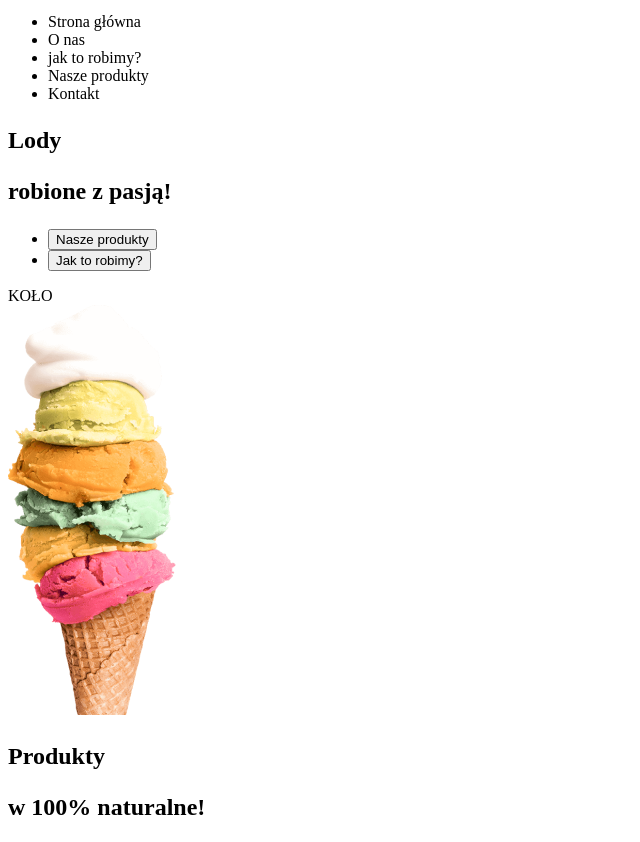
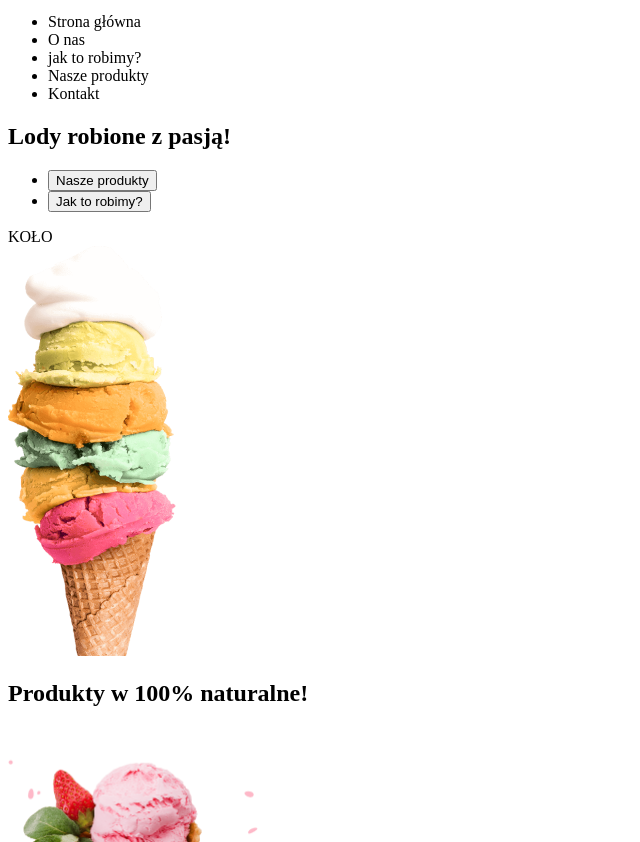
Before and after one commit to OstTomasz/icecreamalone, a plain HTML site: page index.html in a window 1280 px wide. Shown: the part 88-930 px from the top of the page, without its empty margins (0-640 px from the left). Drawn offline with Linux system fonts and the light colour scheme.

Commit message:
validated
zmiana <P> na <Span> w tagach <h1-h2>

```diff
--- a/index.html
+++ b/index.html
@@ -34,8 +34,8 @@
       </section>
       <section>
         <h1>
-          <p>Lody</p>
-          <p>robione z pasją!</p>
+          <span>Lody</span>
+          <span>robione z pasją!</span>
         </h1>
         <ul>
           <li><button>Nasze produkty</button></li>
@@ -50,8 +50,8 @@
     <main>
       <section>
         <h2>
-          <p>Produkty</p>
-          <p>w 100% naturalne!</p>
+          <span>Produkty</span>
+          <span>w 100% naturalne!</span>
         </h2>
         <article>
           <img
@@ -107,8 +107,8 @@
       </section>
       <article>
         <h2>
-          <p>Miłość i tradycja</p>
-          <p>Jak to robimy?</p>
+          <span>Miłość i tradycja</span>
+          <span>Jak to robimy?</span>
         </h2>
         <img src="./assets/images/cow.png" alt="krowa i mleko" width="280" />
         <p>
```
